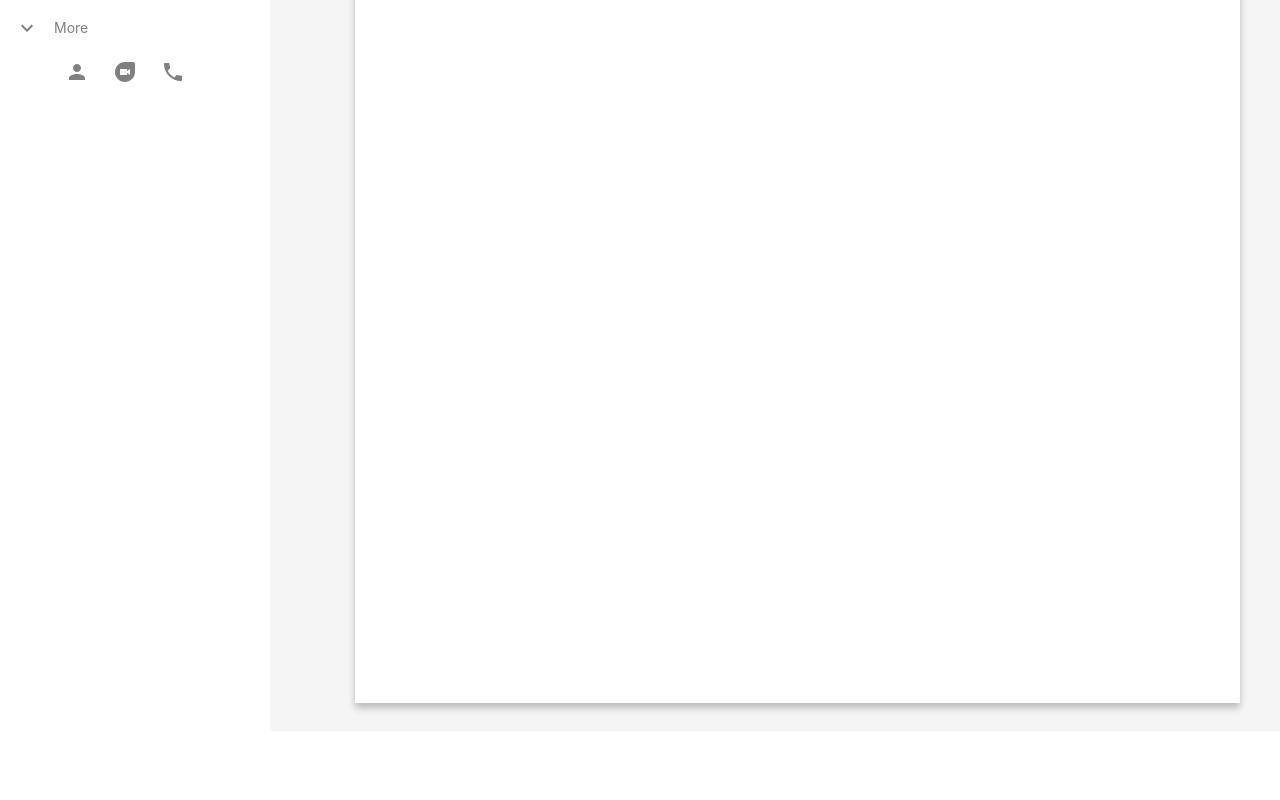
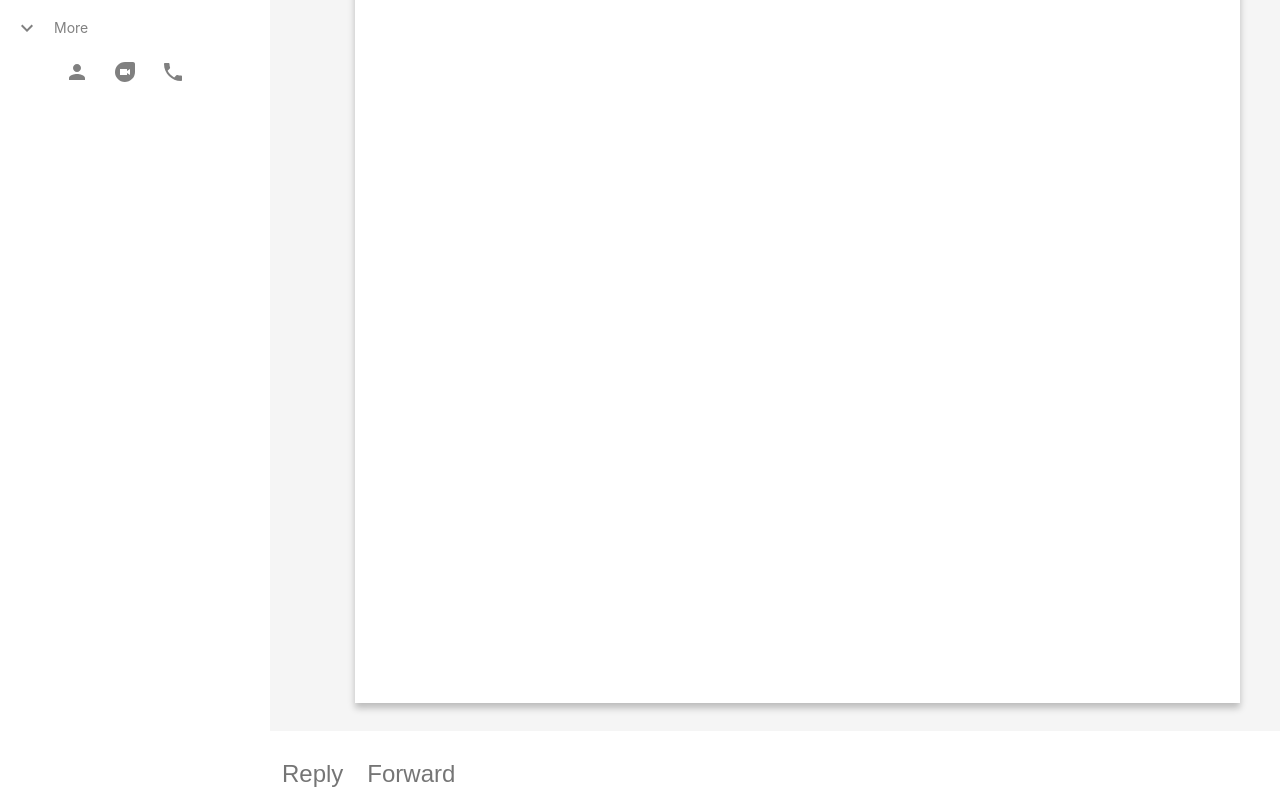
Before and after one commit to Amir-Alipour/Gmail-clone, a React (Create React App) app: page /mail/1 in a window 1280 px wide. Shown: the part 370-1170 px from the top of the page. Before the commit the page ends 1103 px from the top, so only its background shows below. Built offline with nearby package versions, Linux system fonts and the light colour scheme.

Commit message:
add mail footer buttons

```diff
--- a/src/pages/mail/Mail.jsx
+++ b/src/pages/mail/Mail.jsx
@@ -61,7 +61,13 @@ function Mail() {
             </div>
 
             <div className={styles.mail__footer}>
+                <IconButton>
+                    Reply
+                </IconButton>
 
+                <IconButton>
+                    Forward
+                </IconButton>
             </div>
         </div>
     );
```
